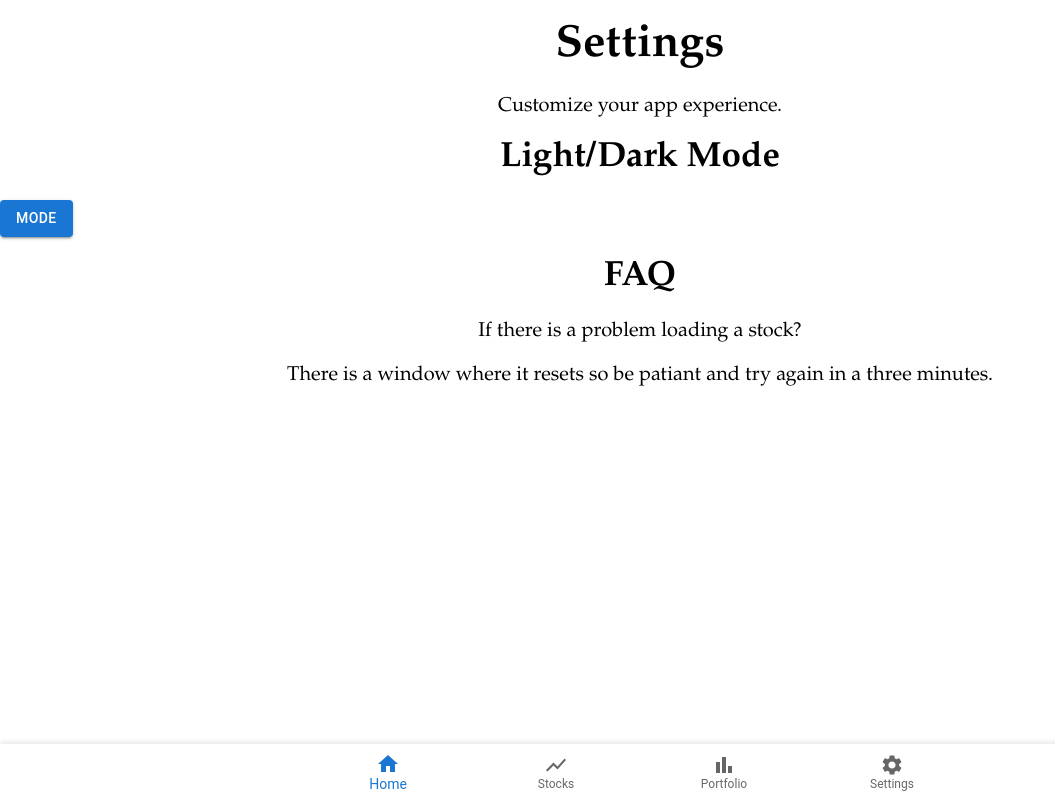
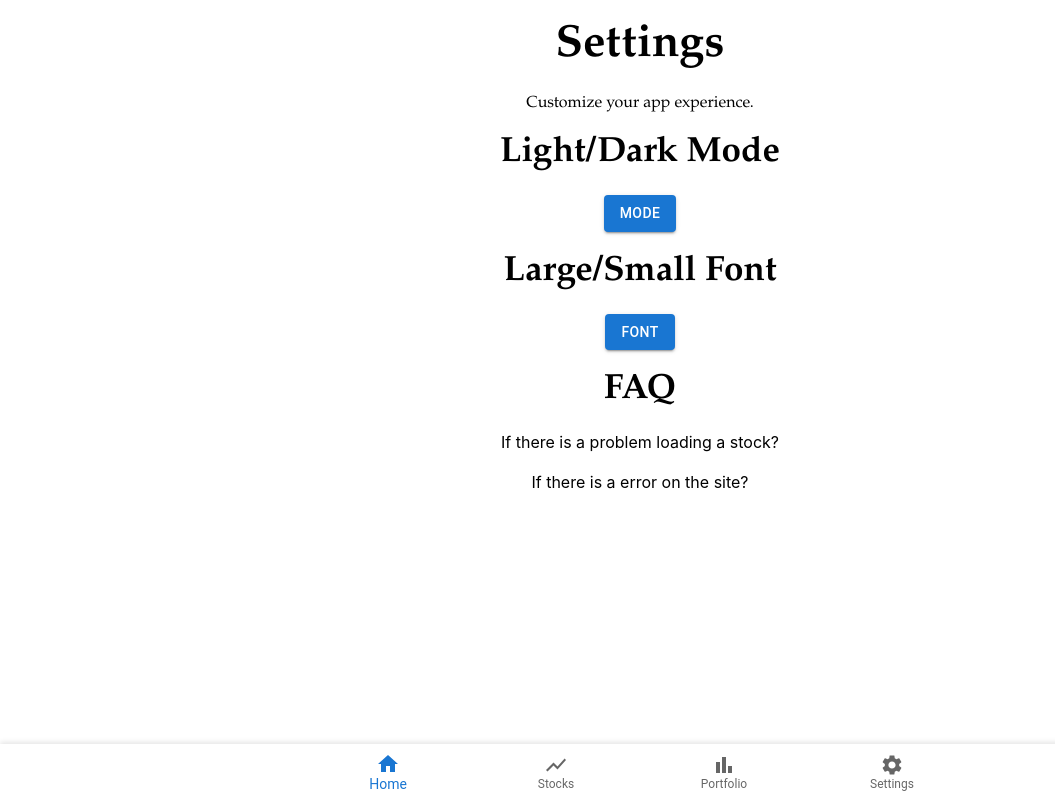
Before and after one commit to MaggieHemond/Software-Engineering, a React (Create React App) app in the folder Stock_App_Code/stock-app-REACT/: page /settings in a window 1280 px wide. Shown: the whole page, without its empty margins (0-1055 px from the left). Built offline with nearby package versions, Linux system fonts and the light colour scheme.

Commit message:
Font and dropdown

```diff
--- a/Stock_App_Code/stock-app-REACT/src/pages/SettingsPage.js
+++ b/Stock_App_Code/stock-app-REACT/src/pages/SettingsPage.js
@@ -5,13 +5,21 @@ import '../stylesheets/Light_Dark.css';
 
 //https://www.w3schools.com/howto/howto_js_toggle_dark_mode.asp
 // onload={changeClass}
+//https://www.w3schools.com/css/tryit.asp?filename=trycss_dropdown_text
 
 function SettingsPage() {
 
-  const changeClass = () => {
+  const changeMode = () => {
     var a = document.body;
     a.classList.toggle("dark");
   }
+
+  const changeFontSize = () => {
+    var a = document.body;
+    a.classList.toggle("large");
+  }
+
+
 
   return (
     <div>
@@ -20,14 +28,43 @@ function SettingsPage() {
 
       <h2>Light/Dark Mode</h2>
 
-      <Button onClick={changeClass}
+      <div class="container">
+      <Button onClick={changeMode}
       variant="contained"
       color="primary"
       >Mode</Button>
+      </div>
+
+      <h2>Large/Small Font</h2>
+
+      <div class="container">
+      <Button onClick={changeFontSize}
+      variant="contained"
+      color="primary"
+      >Font</Button>
+      </div>
 
       <h2>FAQ</h2>
-      <p>If there is a problem loading a stock?</p>
+
+      <div class="container">
+
+      <div class="dropdown">
+      <span>If there is a problem loading a stock?</span>
+      <div class="dropdown-content">
       <p>There is a window where it resets so be patiant and try again in a three minutes.</p>
+      </div>
+      </div>
+
+      <br></br><br></br>
+
+      <div class="dropdown">
+      <span>If there is a error on the site?</span>
+      <div class="dropdown-content">
+      <p>Please contact us about how you got that error.</p>
+      </div>
+      </div>
+
+       </div>
 
     </div>
   );
--- a/Stock_App_Code/stock-app-REACT/src/stylesheets/HomePage.css
+++ b/Stock_App_Code/stock-app-REACT/src/stylesheets/HomePage.css
@@ -1,6 +1,6 @@
 /* General text styles */
 p {
-    font-size: 20px;
+
     font-family: Garamond;
     text-align: center;
     margin: 20px;
@@ -53,3 +53,36 @@ h2 {
     flex: 1 1 100%;
   }
 }
+
+
+
+
+
+
+
+
+
+
+
+.container {
+    text-align: center;
+}
+
+.dropdown {
+    position: relative;
+    display: inline-block;
+  }
+
+.dropdown-content {
+    display: none;
+    position: absolute;
+    background-color: #f9f9f9;
+    min-width: 160px;
+    box-shadow: 0px 8px 16px 0px rgba(0,0,0,0.2);
+    padding: 12px 16px;
+    z-index: 1;
+  }
+
+.dropdown:hover .dropdown-content {
+    display: block;
+  }
--- a/Stock_App_Code/stock-app-REACT/src/stylesheets/Light_Dark.css
+++ b/Stock_App_Code/stock-app-REACT/src/stylesheets/Light_Dark.css
@@ -2,3 +2,7 @@
   background-color: black;
   color: white;
 }
+
+.large {
+  font-size: 30px;
+}
```
